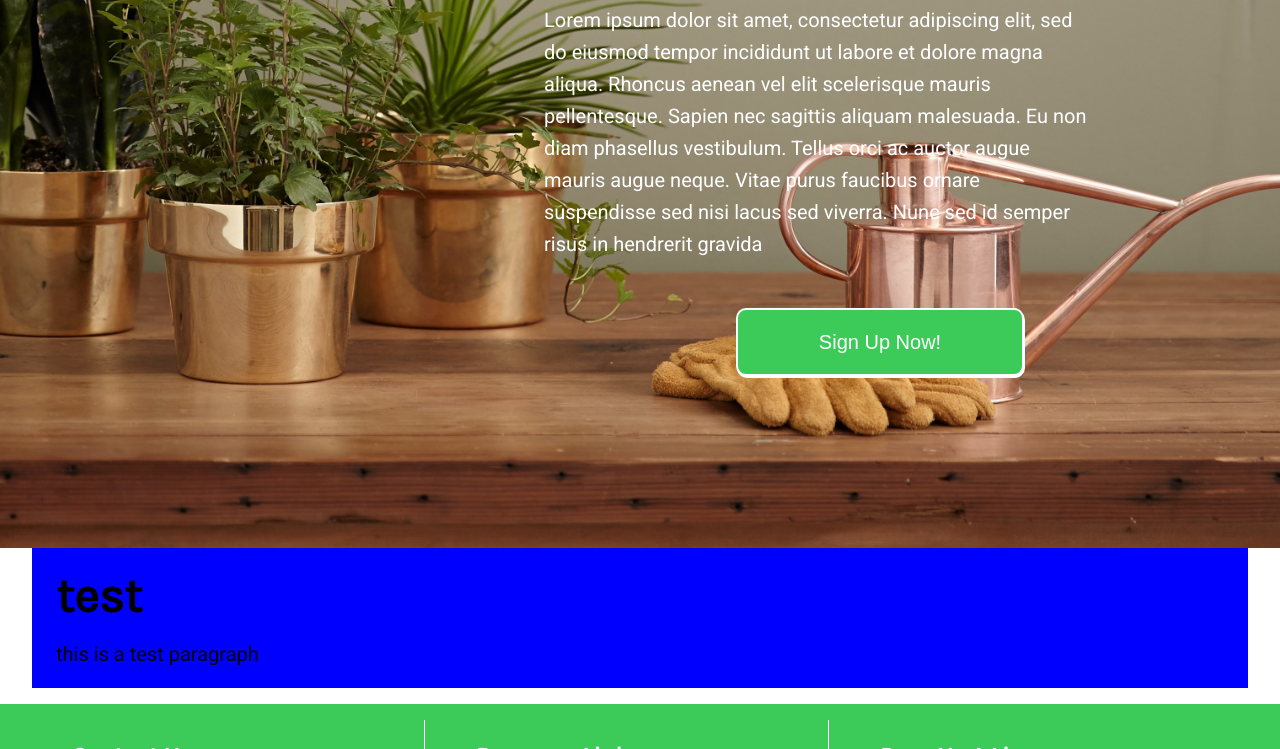
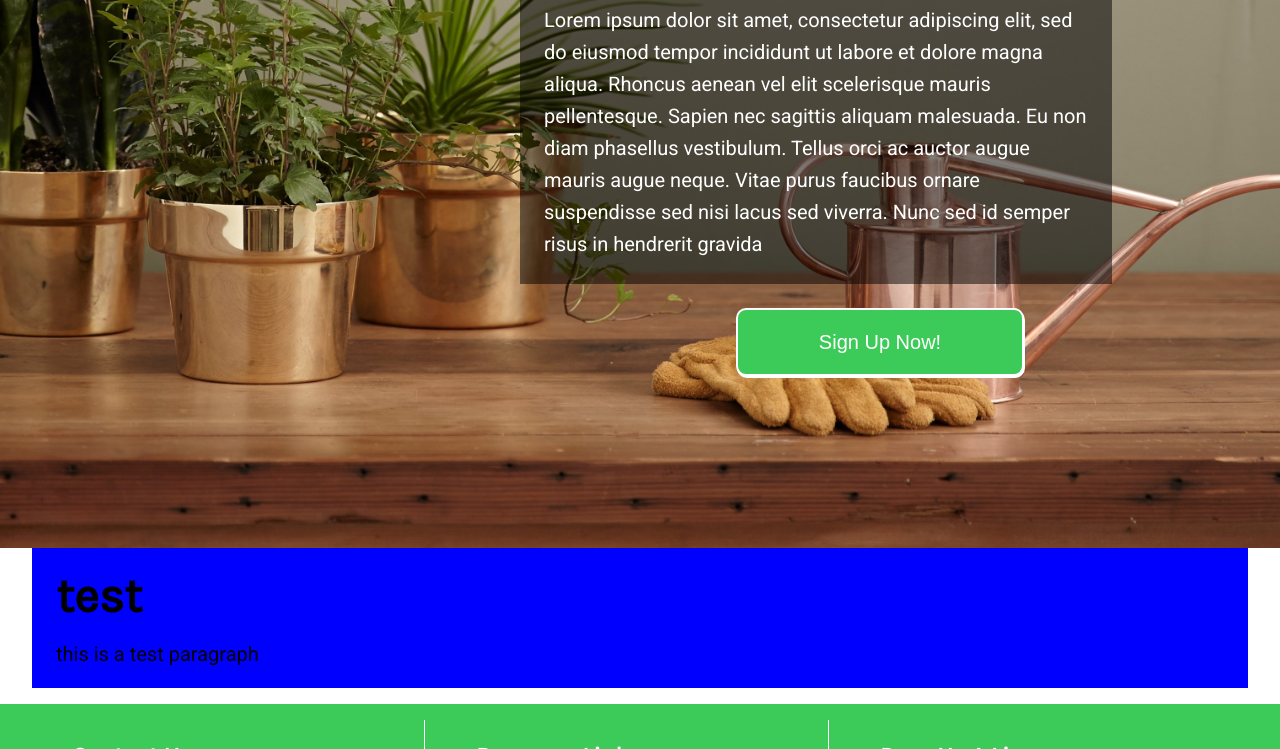
Before and after one commit to lambda-water-my-plants/Build-WaterMyPlants-UI, a plain HTML site: page index.html in a window 1280 px wide. Shown: the part 351-1100 px from the top of the page. Drawn offline with Linux system fonts and the light colour scheme.

Commit message:
fix mast cta bg

```diff
--- a/components/mast/mast.less
+++ b/components/mast/mast.less
@@ -24,6 +24,10 @@
         width: 60%;
     }
 
+    .cta div:first-child {
+        background-color: rgba(0,0,0,0.5)
+    }
+
     .cta div button {
         width: 50%;
         height: 3.5rem;
```
Also changed, not shown: css/index.css.
